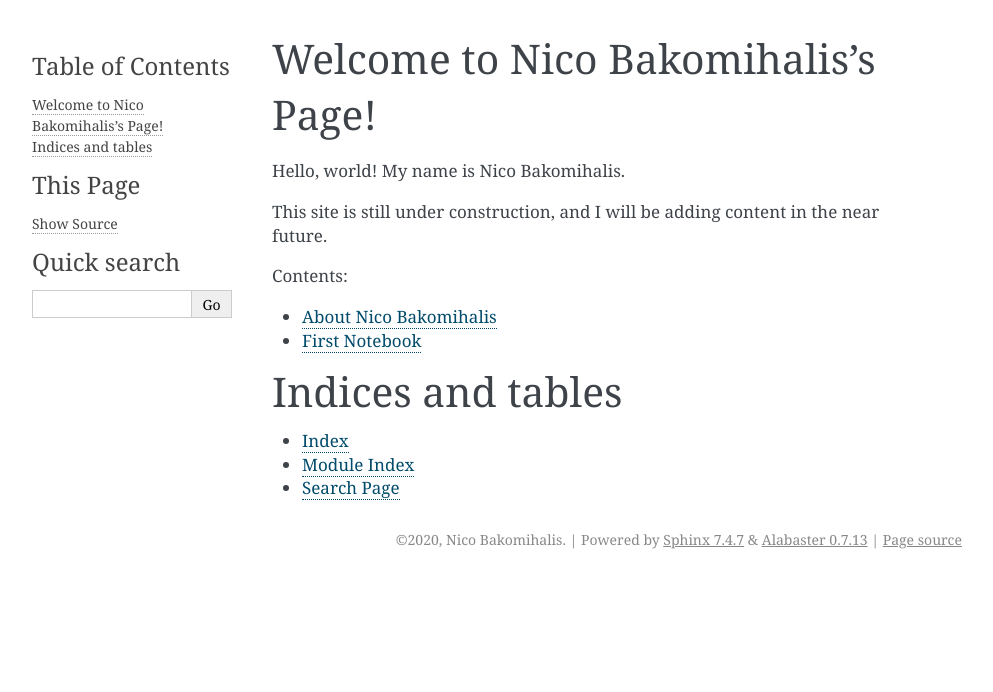
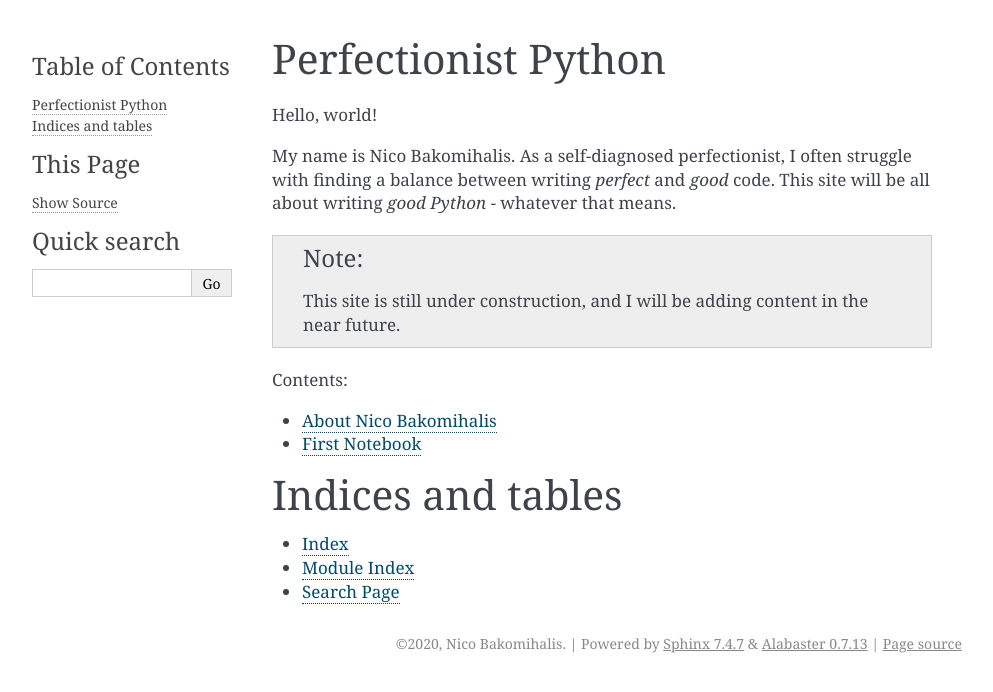
Before and after one commit to nicobako/pythonic-misadventures, a Sphinx documentation site: the page built from doc/source/index.rst, in a window 1280 px wide. Shown: the top 692 px of the page, without its empty margins (148-1141 px from the left). Built offline with Sphinx 7.4.7, drawn with Linux system fonts in a browser that asks for light colours.

Commit message:
improved 'about nico' page

```diff
--- a/doc/source/about_me.rst
+++ b/doc/source/about_nico_bakomihalis.rst
@@ -4,6 +4,6 @@
 Nico Bakomihalis is a software engineer with a passion for
 writing and reading wonderful Python code. Nico specializes in
 creating packages that have an intuitive API, and are fun to use.
-when not needlessly refactoring an otherwise decent piece of code,
+when not needlessly refactoring otherwise decent code,
 Nico enjoys going for hikes, rock climbing, and spending time
 with friends and family.
--- a/doc/source/conf.py
+++ b/doc/source/conf.py
@@ -17,7 +17,7 @@
 
 # -- Project information -----------------------------------------------------
 
-project = 'Nico Bakomihalis'
+project = 'Perfectionist Python'
 copyright = '2020, Nico Bakomihalis'
 author = 'Nico Bakomihalis'
 
--- a/doc/source/index.rst
+++ b/doc/source/index.rst
@@ -1,16 +1,24 @@
-Welcome to Nico Bakomihalis's Page!
-============================================
+Perfectionist Python
+====================
 
-Hello, world! My name is Nico Bakomihalis.
+Hello, world!
 
-This site is still under construction,
-and I will be adding content in the near future.
+My name is Nico Bakomihalis.
+As a self-diagnosed perfectionist,
+I often struggle with finding a balance between writing
+*perfect* and *good* code. This site will be all about
+writing *good Python* - whatever that means.
+
+.. note::
+
+   This site is still under construction,
+   and I will be adding content in the near future.
 
 .. toctree::
    :maxdepth: 2
    :caption: Contents:
 
-   about_me
+   about_nico_bakomihalis
    first_notebook
 
 Indices and tables
```
